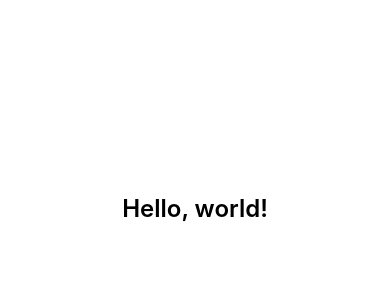
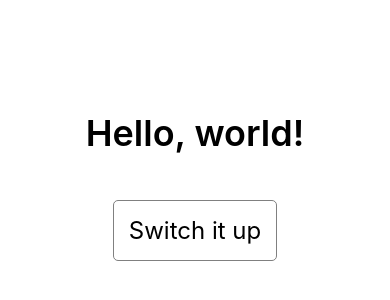
Before and after one commit to ThePeej/RNDevDayDemo, a React Native app: screen / in a window 390 px wide. Shown: the part 214-514 px from the top of the page. Built offline with nearby package versions, Linux system fonts and the light colour scheme.

Commit message:
loop over greetings via button

```diff
--- a/App.js
+++ b/App.js
@@ -1,11 +1,32 @@
 import React, { Component } from 'react';
-import { Text, View, StyleSheet } from 'react-native';
+import { Text, View, StyleSheet, TouchableOpacity } from 'react-native';
+
+const GREETINGS = ['Hello', 'Hi', 'Howdy', 'Salutations', 'Sup'];
 
 export default class App extends Component {
+  state = {
+    greeting: GREETINGS[0]
+  }
+
+  handleButtonPress = () => {
+    const index = GREETINGS.indexOf(this.state.greeting);
+    if (index < GREETINGS.length - 1) {
+      this.setState({ greeting: GREETINGS[index + 1] });
+    } else {
+      this.setState({ greeting: GREETINGS[0]});
+    }
+  }
+
   render() {
+    const { greeting } = this.state;
     return (
-      <View style={{ flex: 1, justifyContent: "center", alignItems: "center" }}>
-        <Text style={styles.title}>Hello, world!</Text>
+      <View style={styles.container}>
+        <Text style={styles.title}>{greeting}, world!</Text>
+        <TouchableOpacity
+          onPress={this.handleButtonPress}
+          style={styles.button}>
+          <Text style={styles.buttonText}>Switch it up</Text>
+        </TouchableOpacity>
       </View>
     );
   }
@@ -13,8 +34,23 @@ export default class App extends Component {
 
 
 const styles = StyleSheet.create({
+  container: {
+    flex: 1,
+    justifyContent: "center",
+    alignItems: "center"
+  },
   title: {
-    fontSize: 24,
+    fontSize: 36,
     fontWeight: '600',
   },
+  buttonText: {
+    fontSize: 24,
+  },
+  button: {
+    borderRadius: 5,
+    borderColor: 'gray',
+    borderWidth: 1,
+    margin: 45,
+    padding: 15,
+  }
 });
```
